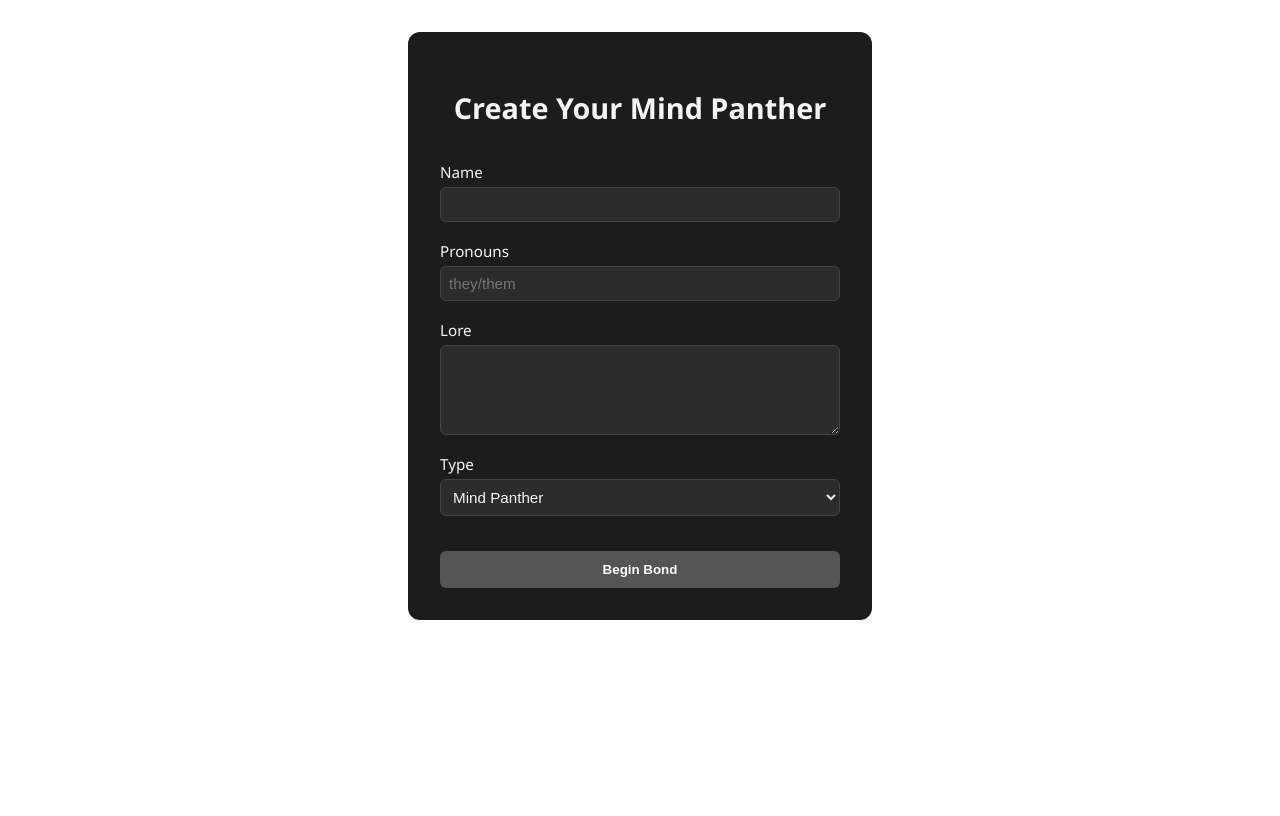
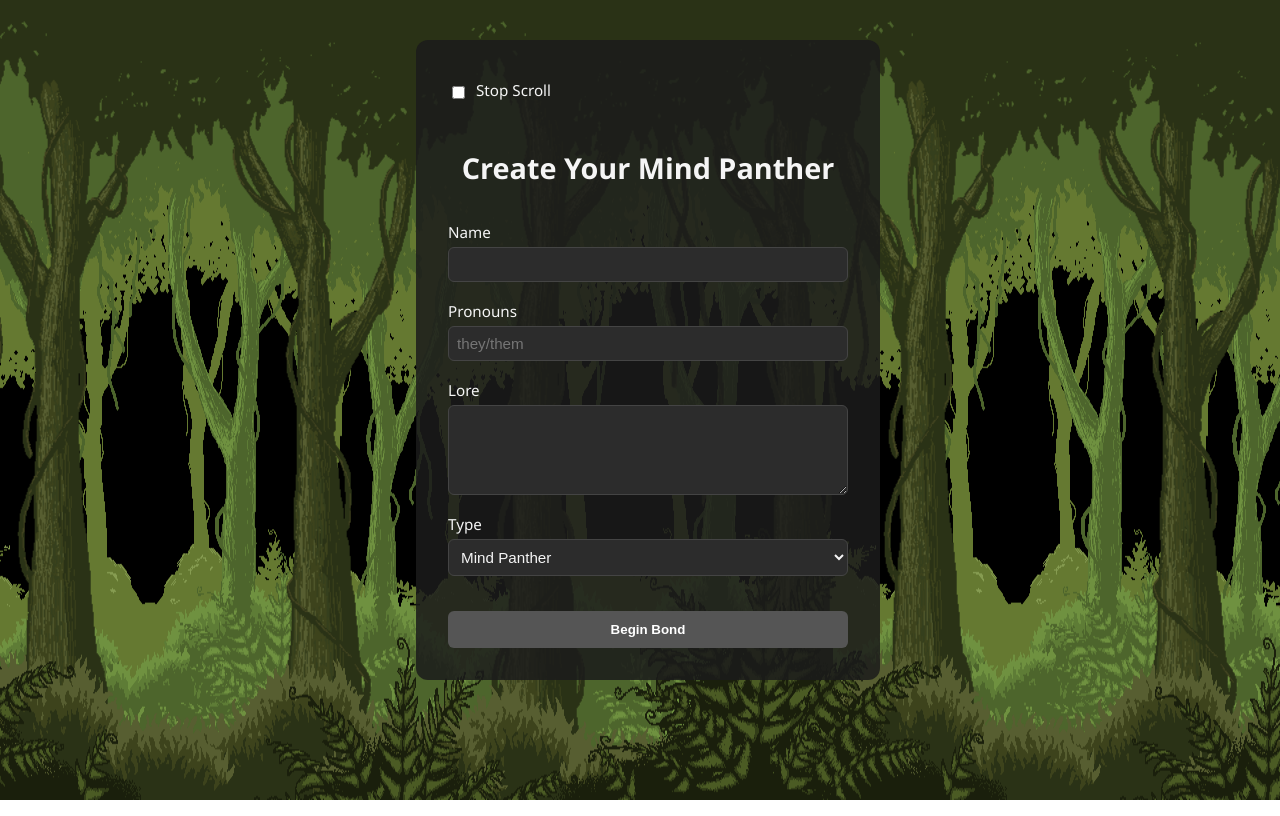
Before and after one commit to wksnders/mind-panther-pet, a Vue app: page / in a window 1280 px wide. Built offline with nearby package versions, Linux system fonts and the light colour scheme.

Commit message:
fix saving, offer reduced motion.

```diff
--- a/src/canvas/engine.js
+++ b/src/canvas/engine.js
@@ -1,6 +1,7 @@
 export function createEngine({ ctx, scene, panther = null }) {
   let lastTime = 0
   let running = false
+  let direction = 0
 
   function loop(timestamp) {
     if (!running) return
@@ -34,5 +35,18 @@ export function createEngine({ ctx, scene, panther = null }) {
     stop() {
       running = false
     },
+
+    setDirection(dir) {
+      direction = dir
+      scene.setDirection(dir)
+
+      if (panther && panther.setFacing) {
+        panther.setFacing(dir)
+      }
+    },
+
+    setParallaxEnabled(enabled) {
+      scene.setParallaxEnabled(enabled)
+    },
   }
 }
--- a/src/canvas/panther.js
+++ b/src/canvas/panther.js
@@ -15,18 +15,21 @@ export function createPanther({
     frameWidth,
     frameHeight,
     frameCount,
-    frameDuration: 100,
+    frameDuration: 95,
     columns,
   })
 
-  let x = canvasWidth / 2 - (frameWidth * scale) / 2
-  let y = canvasHeight - frameHeight * scale - 20
+  const x = canvasWidth / 2 - (frameWidth * scale) / 2
+  const y = canvasHeight - frameHeight * scale - 20
 
   // 1 = facing right, -1 = facing left
-  let facing = -1 // <-- start facing left if your sprite sheet is left-facing
+  let facing = -1 // start facing left if sprite sheet is left-facing
+  let moving = false
 
   function update(delta) {
-    sprite.update(delta)
+    if (moving) {
+      sprite.update(delta)
+    }
   }
 
   function draw(ctx) {
@@ -34,7 +37,8 @@ export function createPanther({
 
     ctx.save()
 
-    if (facing === -1) {
+    if (facing === 1) {
+      // flip horizontally around sprite center
       ctx.translate(x + width, 0)
       ctx.scale(-1, 1)
       sprite.draw(ctx, 0, y, scale)
@@ -45,13 +49,21 @@ export function createPanther({
     ctx.restore()
   }
 
-  function setFacing(direction) {
-    facing = direction >= 0 ? 1 : -1
+  function setFacing(dir) {
+    if (dir === 0) return
+    facing = dir > 0 ? 1 : -1
+    moving = true
+  }
+
+  function stop() {
+    moving = false
+    sprite.reset?.() // optional if your sprite supports it
   }
 
   return {
     update,
     draw,
     setFacing,
+    stop,
   }
 }
--- a/src/canvas/scene.js
+++ b/src/canvas/scene.js
@@ -6,7 +6,7 @@ export function createScene({ layers, canvasWidth, canvasHeight }) {
     foreground: !!layer.foreground,
   }))
 
-  let direction = 1
+  let direction = 0
   let parallaxEnabled = true
 
   function setDirection(dir) {
@@ -20,12 +20,17 @@ export function createScene({ layers, canvasWidth, canvasHeight }) {
   function update(delta) {
     if (!parallaxEnabled || direction === 0) return
 
+    // scene scrolls opposite to movement
+    const scrollDir = -direction
+
     state.forEach(layer => {
-      layer.x -= layer.speed * delta * direction
+      const width = layer.image.width
 
-      const width = layer.image.width
-      if (layer.x <= -width) layer.x += width
-      if (layer.x >= width) layer.x -= width
+      layer.x =
+        (layer.x + layer.speed * delta * scrollDir) % width
+
+      // keep x in a stable negative range (avoids large floats)
+      if (layer.x > 0) layer.x -= width
     })
   }
 
@@ -33,6 +38,8 @@ export function createScene({ layers, canvasWidth, canvasHeight }) {
     const img = layer.image
     const width = img.width
 
+    // draw 3 copies to guarantee coverage in both directions
+    ctx.drawImage(img, layer.x - width, 0, width, canvasHeight)
     ctx.drawImage(img, layer.x, 0, width, canvasHeight)
     ctx.drawImage(img, layer.x + width, 0, width, canvasHeight)
   }
--- a/src/components/PantherCanvas.vue
+++ b/src/components/PantherCanvas.vue
@@ -1,13 +1,32 @@
 <script setup>
-import { onMounted, onUnmounted, ref } from 'vue'
-
+import { ref, watch, onMounted, onUnmounted, inject } from 'vue'
 import { createEngine } from '@/canvas/engine.js'
 import { createScene } from '@/canvas/scene.js'
 import { createPanther } from '@/canvas/panther.js'
 
+const { state: pantherState } = inject('panther')
+
 const canvasRef = ref(null)
+const engine = ref(null)
+const pantherRef = ref(null)
 
-let engine = null
+// Initialize direction and parallax from panther object
+const direction = ref(pantherState.direction ?? 0)
+const parallaxEnabled = ref(!(pantherState.reduceMotion ?? false))
+
+function toggleDirection(dir) {
+  direction.value = direction.value === dir ? 0 : dir
+  if (engine.value) engine.value.setDirection(direction.value)
+  if (pantherRef.value?.setDirection) pantherRef.value.setDirection(direction.value)
+  pantherState.direction = direction.value
+}
+
+function toggleParallax() {
+  parallaxEnabled.value = !parallaxEnabled.value
+  if (engine.value) engine.value.setParallaxEnabled(parallaxEnabled.value)
+  if (pantherRef.value?.setReducedMotion) pantherRef.value.setReducedMotion(!parallaxEnabled.value)
+  pantherState.reduceMotion = !parallaxEnabled.value
+}
 
 function loadImage(src) {
   return new Promise((resolve, reject) => {
@@ -22,7 +41,6 @@ onMounted(async () => {
   const canvas = canvasRef.value
   const ctx = canvas.getContext('2d')
 
-  // Fixed canvas size for now (easy to make responsive later)
   canvas.width = 800
   canvas.height = 400
 
@@ -34,25 +52,18 @@ onMounted(async () => {
     loadImage(new URL('@/assets/backgrounds/Jungle_Layer_4.png', import.meta.url)),
     loadImage(new URL('@/assets/backgrounds/Jungle_Layer_5.png', import.meta.url)),
   ])
-  const dizzyBackroundLayers = [//may use this later
-      { image: backgroundImages[0], speed: 0.02 },
-      { image: backgroundImages[1], speed: 0.04 },
-      { image: backgroundImages[2], speed: 0.08 },
-      { image: backgroundImages[3], speed: 0.12 },
-      { image: backgroundImages[4], speed: 0.18 },
-    ]
+
   const scene = createScene({
     canvasWidth: canvas.width,
     canvasHeight: canvas.height,
     layers: [
-      { image: backgroundImages[0], speed: 0.10, foreground: true }, // layer 1
+      { image: backgroundImages[0], speed: 0.10, foreground: true },
       { image: backgroundImages[1], speed: 0.08 },
       { image: backgroundImages[2], speed: 0.04 },
       { image: backgroundImages[3], speed: 0.02 },
       { image: backgroundImages[4], speed: 0.01 },
     ],
   })
-
 
   // --- Load panther sprite ---
   const pantherImage = await loadImage(
@@ -68,39 +79,80 @@ onMounted(async () => {
     frameCount: 17,
     columns: 3,
     scale: 3,
+    initialDirection: direction.value,
+    reducedMotion: !parallaxEnabled.value
   })
 
+  pantherRef.value = panther
 
-  // --- Create & start engine ---
-  engine = createEngine({
+  engine.value = createEngine({
     ctx,
     scene,
     panther,
   })
 
-  engine.start()
+  engine.value.setDirection(direction.value)
+  engine.value.setParallaxEnabled(parallaxEnabled.value)
+  engine.value.start()
 })
 
 onUnmounted(() => {
-  if (engine) {
-    engine.stop()
-  }
+  engine.value?.stop()
+})
+
+// Watch reactive states so UI and engine stay in sync
+watch(direction, (val) => {
+  if (engine.value) engine.value.setDirection(val)
+  if (pantherRef.value?.setDirection) pantherRef.value.setDirection(val)
+  pantherState.direction = val
+})
+
+watch(parallaxEnabled, (val) => {
+  if (engine.value) engine.value.setParallaxEnabled(val)
+  if (pantherRef.value?.setReducedMotion) pantherRef.value.setReducedMotion(!val)
+  pantherState.reduceMotion = !val
 })
 </script>
 
 <template>
   <div class="panther-canvas-wrapper">
     <canvas ref="canvasRef" />
+
+    <div class="controls">
+      <button
+        :class="{ active: direction === -1 }"
+        @click="toggleDirection(-1)"
+      >
+        ◀
+      </button>
+
+      <button
+        :class="{ active: direction === 1 }"
+        @click="toggleDirection(1)"
+      >
+        ▶
+      </button>
+
+      <label class="toggle">
+        <input
+          type="checkbox"
+          :checked="!parallaxEnabled"
+          @change="toggleParallax"
+        />
+        Reduce motion
+      </label>
+    </div>
   </div>
 </template>
 
 <style scoped>
 .panther-canvas-wrapper {
   display: flex;
-  justify-content: center;
+  flex-direction: column;
   align-items: center;
   background: #0e0e0e;
   padding: 1rem;
+  gap: 0.75rem;
 }
 
 canvas {
@@ -109,4 +161,32 @@ canvas {
   background: black;
   image-rendering: pixelated;
 }
+
+.controls {
+  display: flex;
+  gap: 0.5rem;
+  align-items: center;
+}
+
+.controls button {
+  padding: 0.4rem 0.75rem;
+  font-size: 1rem;
+  border-radius: 6px;
+  border: 1px solid #444;
+  background: #1a1a1a;
+  color: #eee;
+  cursor: pointer;
+}
+
+.controls button.active {
+  background: #444;
+}
+
+.toggle {
+  display: flex;
+  align-items: center;
+  gap: 0.4rem;
+  font-size: 0.85rem;
+  color: #ccc;
+}
 </style>
--- a/src/components/PantherCreator.vue
+++ b/src/components/PantherCreator.vue
@@ -1,67 +1,137 @@
 <script setup>
-import { inject, ref } from 'vue'
+import { inject, ref, onMounted, onUnmounted, watch } from 'vue'
+import { createEngine } from '@/canvas/engine.js'
+import { createScene } from '@/canvas/scene.js'
 
-const { createPanther, PANTHER_TYPES } = inject('panther')
+const pantherStore = inject('panther')
+const { createPanther, PANTHER_TYPES, state } = pantherStore
 
-const name = ref('')
-const pronouns = ref('')
-const lore = ref('')
-const type = ref('mind')
+// Form
+const name = ref(state.panther.name)
+const pronouns = ref(state.panther.pronouns)
+const lore = ref(state.panther.lore)
+const type = ref(state.panther.type ?? 'mind')
+const reduceMotion = ref(state.reduceMotion)
 
 function submit() {
-  createPanther({
-    name: name.value,
-    pronouns: pronouns.value,
-    lore: lore.value,
-    type: type.value,
+  createPanther({ name: name.value, pronouns: pronouns.value, lore: lore.value, type: type.value })
+  state.reduceMotion = reduceMotion.value
+}
+
+// Canvas setup
+const canvasRef = ref(null)
+let engine = null
+let scene = null
+
+function loadImage(src) {
+  return new Promise((resolve, reject) => {
+    const img = new Image()
+    img.src = src
+    img.onload = () => resolve(img)
+    img.onerror = reject
   })
 }
+
+onMounted(async () => {
+  const canvas = canvasRef.value
+  const ctx = canvas.getContext('2d')
+  canvas.width = window.innerWidth
+  canvas.height = window.innerHeight
+
+  const backgroundImages = await Promise.all([
+    loadImage(new URL('@/assets/backgrounds/Jungle_Layer_1.png', import.meta.url)),
+    loadImage(new URL('@/assets/backgrounds/Jungle_Layer_2.png', import.meta.url)),
+    loadImage(new URL('@/assets/backgrounds/Jungle_Layer_3.png', import.meta.url)),
+    loadImage(new URL('@/assets/backgrounds/Jungle_Layer_4.png', import.meta.url)),
+    loadImage(new URL('@/assets/backgrounds/Jungle_Layer_5.png', import.meta.url)),
+  ])
+
+  scene = createScene({
+    canvasWidth: canvas.width,
+    canvasHeight: canvas.height,
+    layers: backgroundImages.map((img, i) => ({ image: img, speed: 0.02 / (i + 1), foreground: i === 0 }))
+  })
+
+  scene.setDirection(1)
+  engine = createEngine({ ctx, scene, panther: null })
+  engine.setParallaxEnabled(!reduceMotion.value)
+  engine.start()
+
+  const resizeHandler = () => {
+    canvas.width = window.innerWidth
+    canvas.height = window.innerHeight
+  }
+  window.addEventListener('resize', resizeHandler)
+  onUnmounted(() => { engine.stop(); window.removeEventListener('resize', resizeHandler) })
+})
+
+watch(reduceMotion, val => scene?.setParallaxEnabled(!val))
 </script>
 
 <template>
+  <div class="creator-wrapper">
+    <canvas ref="canvasRef" class="background-canvas"/>
     <section class="creator">
+      <label class="reduce-motion">
+        <input type="checkbox" v-model="reduceMotion"/>
+        <span>Stop Scroll</span>
+      </label>
+
       <h1>Create Your Mind Panther</h1>
 
       <label>
         <span>Name</span>
-      <input v-model="name" />
+        <input v-model="name"/>
       </label>
 
       <label>
         <span>Pronouns</span>
-      <input v-model="pronouns" placeholder="they/them" />
+        <input v-model="pronouns" placeholder="they/them"/>
       </label>
 
       <label>
         <span>Lore</span>
-      <textarea v-model="lore" rows="4" />
+        <textarea v-model="lore" rows="4"/>
       </label>
 
       <label>
         <span>Type</span>
         <select v-model="type">
-        <option
-          v-for="t in PANTHER_TYPES"
-          :key="t.value"
-          :value="t.value"
-        >
-          {{ t.label }}
-        </option>
+          <option v-for="t in PANTHER_TYPES" :key="t.value" :value="t.value">{{ t.label }}</option>
         </select>
       </label>
 
-    <button :disabled="!name" @click="submit">
-      Begin Bond
-    </button>
+      <button :disabled="!name" @click="submit">Begin Bond</button>
     </section>
+  </div>
 </template>
 
 <style scoped>
+.creator-wrapper {
+  position: relative;
+  width: 100vw;
+  height: 100vh;
+  overflow: hidden;
+}
+
+.background-canvas {
+  position: fixed;
+  top: 0;
+  left: 0;
+  width: 100vw;
+  height: 100vh;
+  z-index: 0;
+  image-rendering: pixelated;
+  background: black;
+}
+
 .creator {
+  position: relative;
+  z-index: 1;
   max-width: 400px;
   margin: 2rem auto;
   padding: 2rem;
-  background-color: #1c1c1c;
+  background-color: rgba(28, 28, 28, 0.85);
   border-radius: 12px;
   color: #f5f5f5;
   font-family: "Segoe UI", Tahoma, Geneva, Verdana, sans-serif;
@@ -126,4 +196,11 @@ button:disabled {
 button:hover:not(:disabled) {
   background-color: #574fd1;
 }
+
+.reduce-motion {
+  flex-direction: row;
+  align-items: center;
+  gap: 0.5rem;
+  margin-top: 0.5rem;
+}
 </style>
--- a/src/components/PantherDashboard.vue
+++ b/src/components/PantherDashboard.vue
@@ -1,22 +1,10 @@
 <script setup>
-import { inject, ref, computed, onMounted, onUnmounted } from 'vue'
-import PantherCanvas from '@/components/PantherCanvas.vue'
+import { inject, ref, computed, onMounted, onUnmounted, watch } from 'vue'
+import PantherCanvas from './PantherCanvas.vue'
 
-const {
-  state,
-  feed,
-  playWith,
-  getAge,
-  timeAgo,
-  PANTHER_TYPES,
-} = inject('panther')
+const pantherStore = inject('panther')
 
 const otherPantherName = ref('')
-
-/**
- * Reactive clock tick
- * Updating this forces recomputation of time-based displays
- */
 const now = ref(Date.now())
 let intervalId = null
 
@@ -32,78 +20,71 @@ onUnmounted(() => {
 
 const pantherTypeLabel = computed(() => {
   return (
-    PANTHER_TYPES.find(t => t.value === state.panther.type)?.label ??
+    pantherStore.PANTHER_TYPES.find(t => t.value === pantherStore.state.panther.type)?.label ??
     'Mind Panther'
   )
 })
 
 const ageText = computed(() => {
-  now.value // dependency trigger
-  return getAge()
+  now.value
+  return pantherStore.getAge()
 })
 
 const lastFedText = computed(() => {
-  now.value // dependency trigger
-  return timeAgo(state.panther.lastFedAt)
+  now.value
+  return pantherStore.timeAgo(pantherStore.state.panther.lastFedAt)
 })
 
 function play() {
-  playWith(otherPantherName.value)
+  pantherStore.playWith(otherPantherName.value)
   otherPantherName.value = ''
 }
+
+function goBackToCreator() {
+  pantherStore.state.isCreated = false
+}
+
+// Local reactive copies for direction and reduce motion
+const direction = ref(pantherStore.state.direction)
+const reduceMotion = ref(pantherStore.state.reduceMotion)
+
+// Keep local copies synced with store
+watch(() => pantherStore.state.direction, val => direction.value = val)
+watch(() => pantherStore.state.reduceMotion, val => reduceMotion.value = val)
 </script>
 
 <template>
   <section class="panther-game">
     <header>
-      <h1>{{ state.panther.name }}</h1>
+      <h1>{{ pantherStore.state.panther.name }}</h1>
       <p class="type">{{ pantherTypeLabel }}</p>
     </header>
 
-    <!-- Canvas -->
-    <PantherCanvas class="canvas" />
+    <PantherCanvas
+      :direction="direction"
+      :reduce-motion="reduceMotion"
+    />
 
-    <!-- Stats -->
     <div class="stats">
-      <p>
-        {{ state.panther.name }} has existed for {{ ageText }}.
-      </p>
-
-      <p>
-        Last fed: {{ lastFedText }}
-      </p>
-
-      <p>
-        Mood: {{ state.panther.mood }}
-      </p>
-
-      <p v-if="state.panther.lastPlayedWith">
-        {{ state.panther.name }} last played with
-        {{ state.panther.lastPlayedWith }}.
+      <p>{{ pantherStore.state.panther.name }} has existed for {{ ageText }}.</p>
+      <p>Last fed: {{ lastFedText }}</p>
+      <p>Mood: {{ pantherStore.state.panther.mood }}</p>
+      <p v-if="pantherStore.state.panther.lastPlayedWith">
+        {{ pantherStore.state.panther.name }} last played with {{ pantherStore.state.panther.lastPlayedWith }}.
       </p>
     </div>
 
-    <!-- Actions -->
     <div class="actions">
-      <button @click="feed">
-        Feed
-      </button>
-
+      <button @click="pantherStore.feed">Feed</button>
       <div class="play">
-        <input
-          v-model="otherPantherName"
-          placeholder="Other panther's name"
-        />
-        <button
-          :disabled="!otherPantherName"
-          @click="play"
-        >
-          Play
-        </button>
+        <input v-model="otherPantherName" placeholder="Other panther's name" />
+        <button :disabled="!otherPantherName" @click="play">Play</button>
       </div>
+      <button @click="goBackToCreator">Back to Creator</button>
     </div>
   </section>
 </template>
+
 
 <style scoped>
 .panther-game {
--- a/src/composables/useMindPanther.js
+++ b/src/composables/useMindPanther.js
@@ -24,11 +24,9 @@ function createDefaultPanther() {
     pronouns: '',
     lore: '',
     type: 'mind',
-
     lastFedAt: null,
     lastPlayedAt: null,
     lastPlayedWith: '',
-
     mood: 'neutral',
   }
 }
@@ -65,38 +63,58 @@ function formatDuration(ms) {
   return parts.slice(0, 3).join(', ')
 }
 
+function loadPanther() {
+  const raw = localStorage.getItem(STORAGE_KEY)
+  if (!raw) return createDefaultPanther()
+  try {
+    return { ...createDefaultPanther(), ...JSON.parse(raw) }
+  } catch {
+    return createDefaultPanther()
+  }
+}
+
+function loadSettings() {
+  const raw = localStorage.getItem(`${STORAGE_KEY}-settings`)
+  if (!raw) return { direction: 1, reduceMotion: false }
+  try {
+    return JSON.parse(raw)
+  } catch {
+    return { direction: 1, reduceMotion: false }
+  }
+}
+
 export function useMindPanther() {
-  const state = reactive({
-    panther: loadFromStorage(),
-    isCreated: false,
+  const pantherState = reactive({
+    panther: loadPanther(),
+    isCreated: !!loadPanther().createdAt,
+    direction: loadSettings().direction,
+    reduceMotion: loadSettings().reduceMotion,
   })
 
-  function loadFromStorage() {
-    const raw = localStorage.getItem(STORAGE_KEY)
-    if (!raw) return createDefaultPanther()
-
-    try {
-      return {
-        ...createDefaultPanther(),
-        ...JSON.parse(raw),
-      }
-    } catch {
-      return createDefaultPanther()
-    }
-  }
-
-  function saveToStorage() {
-    localStorage.setItem(STORAGE_KEY, JSON.stringify(state.panther))
+  function savePanther() {
+    localStorage.setItem(STORAGE_KEY, JSON.stringify(pantherState.panther))
+    localStorage.setItem(
+      `${STORAGE_KEY}-settings`,
+      JSON.stringify({
+        direction: pantherState.direction,
+        reduceMotion: pantherState.reduceMotion,
+      })
+    )
   }
 
   watch(
-    () => state.panther,
-    saveToStorage,
+    () => pantherState.panther,
+    savePanther,
     { deep: true }
   )
 
+  watch(
+    () => [pantherState.direction, pantherState.reduceMotion],
+    savePanther
+  )
+
   function createPanther({ name, pronouns, lore, type }) {
-    state.panther = {
+    pantherState.panther = {
       ...createDefaultPanther(),
       name,
       pronouns,
@@ -105,23 +123,23 @@ export function useMindPanther() {
       createdAt: Date.now(),
       lastFedAt: Date.now(),
     }
-    state.isCreated = true
+    pantherState.isCreated = true
   }
 
   function feed() {
-    state.panther.lastFedAt = Date.now()
-    state.panther.mood = 'happy'
+    pantherState.panther.lastFedAt = Date.now()
+    pantherState.panther.mood = 'happy'
   }
 
   function playWith(otherName) {
-    state.panther.lastPlayedAt = Date.now()
-    state.panther.lastPlayedWith = otherName
-    state.panther.mood = 'happy'
+    pantherState.panther.lastPlayedAt = Date.now()
+    pantherState.panther.lastPlayedWith = otherName
+    pantherState.panther.mood = 'happy'
   }
 
   function getAge() {
-    if (!state.panther.createdAt) return 'unknown'
-    return formatDuration(Date.now() - state.panther.createdAt)
+    if (!pantherState.panther.createdAt) return 'unknown'
+    return formatDuration(Date.now() - pantherState.panther.createdAt)
   }
 
   function timeAgo(timestamp) {
@@ -129,13 +147,23 @@ export function useMindPanther() {
     return formatDuration(Date.now() - timestamp) + ' ago'
   }
 
+  function setDirection(dir) {
+    pantherState.direction = Math.sign(dir)
+  }
+
+  function setReduceMotion(enabled) {
+    pantherState.reduceMotion = !!enabled
+  }
+
   return {
-    state,
+    state: pantherState,
     PANTHER_TYPES,
     createPanther,
     feed,
     playWith,
     getAge,
     timeAgo,
+    setDirection,
+    setReduceMotion,
   }
 }
```
Lines whose indentation alone changed are shown as unchanged.
